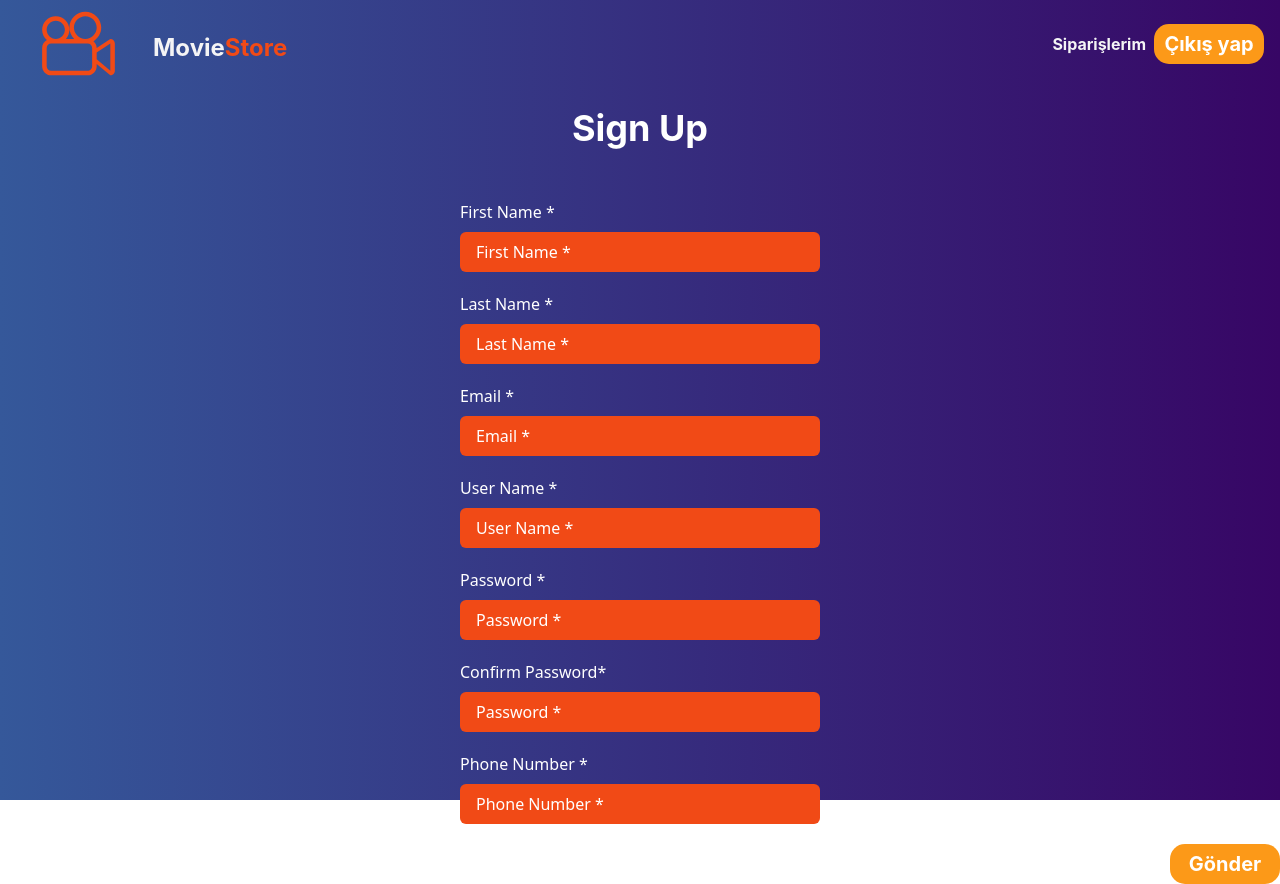
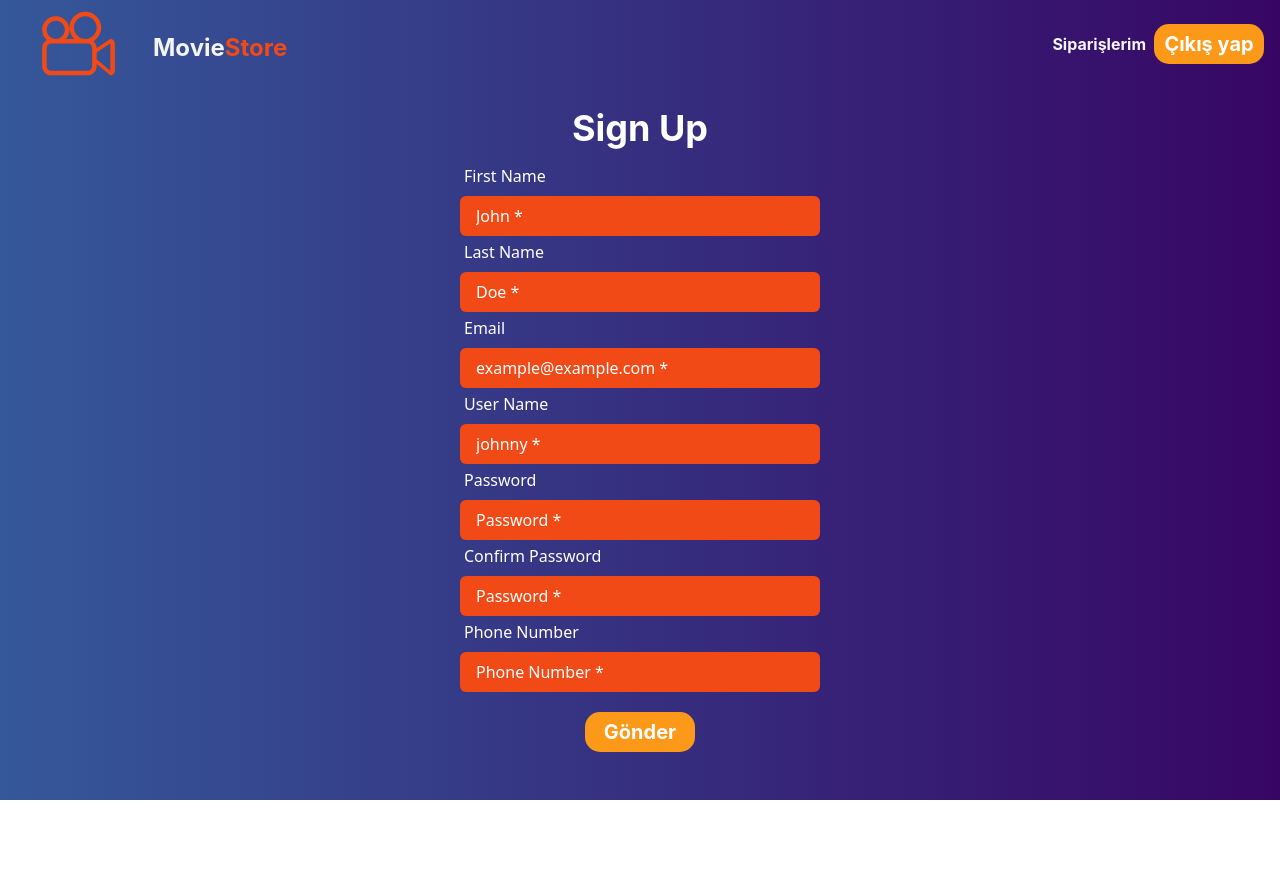
Before and after one commit to ardasenn/movie-front, a React (Create React App) app: page /register in a window 1280 px wide. After the commit the page ends 800 px from the top, so only its background shows below. Built offline with nearby package versions, Linux system fonts and the light colour scheme.

Commit message:
fix: signin , register  and card component

```diff
--- a/src/Api/ApiCall.js
+++ b/src/Api/ApiCall.js
@@ -3,13 +3,9 @@ import axios from "axios";
 axios.interceptors.request.use(
   function (config) {
     const token = localStorage.getItem("access-token-moviestore");
-    const { origin } = new URL(config.url);
-    const allowedOrigins = [process.env.REACT_APP_BASE_ENDPOINT];
-
-    if (allowedOrigins.includes(origin)) {
-      config.headers.authorization = token;
-    }
-
+    config.headers.Authorization = `Bearer ${token}`;
+    config.headers["Content-Type"] = "application/json";
+    config.withCredentials = true;
     return config;
   },
   function (error) {
@@ -33,3 +29,13 @@ export const fetchLogin = async (input) => {
   );
   return data;
 };
+export const getMovies = async () => {
+  try {
+    const { data } = await axios.get(
+      `${process.env.REACT_APP_BASE_ENDPOINT}/Movie/AllMovies`
+    );
+    return data;
+  } catch (error) {
+    console.log(error, "error");
+  }
+};
--- a/src/Pages/Auth/Register/index.jsx
+++ b/src/Pages/Auth/Register/index.jsx
@@ -27,10 +27,10 @@ export const Register = () => {
   };
   const [isModalOpen, setModalOpen] = useState(false);
   const onSubmit = async (data) => {
+    console.log("🚀 ~ file: index.jsx:30 ~ onSubmit ~ data:", data);
     try {
-      data.phoneNumber = String(data.phoneNumber);
+      data.phoneNumber = `${data.phoneNumber}`;
       const registerResponse = await fetchRegister(data);
-      console.log("register", registerResponse);
       registerResponse.isSuccess && setModalOpen(true);
     } catch (error) {
       console.log(error);
@@ -41,47 +41,47 @@ export const Register = () => {
     <>
       <form
         onSubmit={handleSubmit(onSubmit)}
-        className=" flex flex-col items-center pt-5  gap-8"
+        className=" flex flex-col items-center pt-5  gap-4"
       >
-        <h3 className="font-bold text-4xl mb-5 text-white">Sign Up</h3>
+        <h3 className="font-bold text-4xl text-white">Sign Up</h3>
 
         <Input
           register={register}
           labelFor="firstName"
           type="text"
-          labelText="First Name *"
-          placeholder="First Name *"
+          labelText="First Name"
+          placeholder="John *"
           errorMessage={errors.firstName?.message}
         />
         <Input
           register={register}
           labelFor="lastName"
           type="text"
-          labelText="Last Name *"
-          placeholder="Last Name *"
+          labelText="Last Name"
+          placeholder="Doe *"
           errorMessage={errors.lastName?.message}
         />
         <Input
           register={register}
           labelFor="email"
           type="email"
-          labelText="Email *"
-          placeholder="Email *"
+          labelText="Email"
+          placeholder="example@example.com *"
           errorMessage={errors.email?.message}
         />
         <Input
           register={register}
           labelFor="userName"
           type="text"
-          labelText="User Name *"
-          placeholder="User Name *"
+          labelText="User Name"
+          placeholder="johnny *"
           errorMessage={errors.userName?.message}
         />
         <Input
           register={register}
           labelFor="password"
           type="password"
-          labelText="Password *"
+          labelText="Password"
           placeholder="Password *"
           errorMessage={errors.password?.message}
         />
@@ -89,7 +89,7 @@ export const Register = () => {
           register={register}
           labelFor="passwordConfirm"
           type="password"
-          labelText="Confirm Password*"
+          labelText="Confirm Password"
           placeholder="Password *"
           errorMessage={errors.passwordConfirm?.message}
         />
@@ -97,11 +97,11 @@ export const Register = () => {
           register={register}
           labelFor="phoneNumber"
           type="tel"
-          labelText="Phone Number *"
+          labelText="Phone Number"
           placeholder="Phone Number *"
           errorMessage={errors.phoneNumber?.message}
         />
-        <div className="flex w-[360px] justify-end w-full">
+        <div className="flex w-[360px] justify-center w-full mt-4">
           <Button backgroundColor="bg-secondary">Gönder</Button>
         </div>
       </form>
--- a/src/Pages/Auth/SignIn/index.jsx
+++ b/src/Pages/Auth/SignIn/index.jsx
@@ -1,4 +1,4 @@
-import React from "react";
+import React, { useState } from "react";
 import { useForm } from "react-hook-form";
 import { Link } from "react-router-dom";
 import { fetchLogin } from "../../../Api/ApiCall";
@@ -10,14 +10,18 @@ import { Button } from "../../../components/Button";
 export const SignIn = () => {
   const { register, handleSubmit } = useForm();
   const navigate = useNavigate();
+  const [backendMessage, setBackendMessage] = useState("");
   const { login } = useAuth();
   const onSubmit = async (data) => {
     const registerResponse = await fetchLogin(data);
     if (!registerResponse.isSuccess) {
-      //todo
+      setBackendMessage(registerResponse.message);
     } else {
-      console.log(registerResponse);
       login(registerResponse.data);
+      localStorage.setItem(
+        "access-token-moviestore",
+        registerResponse.data.accessToken
+      );
       navigate("/");
     }
   };
@@ -25,27 +29,28 @@ export const SignIn = () => {
   return (
     <>
       <form
-        className=" flex flex-col items-center pt-5  gap-8"
+        className=" flex flex-col items-center pt-5  gap-4"
         onSubmit={handleSubmit(onSubmit)}
       >
-        <h3 className="font-bold text-4xl mb-5 text-white">Sign In</h3>
+        <h3 className="font-bold text-4xl  text-white">Sign In</h3>
+        {backendMessage && (
+          <span className="text-secondary text-xs mt-1">{backendMessage}</span>
+        )}
         <Input
           register={register}
           labelFor="email"
           type="email"
-          labelText="Email *"
+          labelText="Email"
           placeholder="Email *"
         />
         <Input
           register={register}
           labelFor="password"
           type="password"
-          labelText="Password *"
+          labelText="Password"
           placeholder="Password *"
         />
-        <div className="w-[360px] flex justify-end">
-          <Button backgroundColor="bg-secondary">Sign In</Button>
-        </div>
+        <div className="w-[360px] flex justify-between items-center">
           <p className="text-sm font-light text-gray-500 dark:text-gray-400">
             Don’t have an account yet?{" "}
             <Link to="/register">
@@ -54,6 +59,10 @@ export const SignIn = () => {
               </button>
             </Link>
           </p>
+          <div className="mt-2">
+            <Button backgroundColor="bg-secondary">Sign In</Button>
+          </div>
+        </div>
       </form>
     </>
   );
--- a/src/Pages/Main/Main.jsx
+++ b/src/Pages/Main/Main.jsx
@@ -1,14 +1,24 @@
-import React from "react";
+import React, { useEffect, useState } from "react";
 import { Card } from "../../components/Card/Card";
+import { getMovies } from "../../Api/ApiCall";
 export const Main = () => {
+  const [movies, setMovies] = useState([]);
+
+  useEffect(() => {
+    const getData = async () => {
+      const data = await getMovies();
+      setMovies(data);
+    };
+    getData();
+  }, []);
   return (
-    <>
+    <div className="flex justify-evenly flex-wrap gap-2">
       <Card />
       <Card />
       <Card />
       <Card />
       <Card />
       <Card />
-    </>
+    </div>
   );
 };
--- a/src/components/Card/Card.jsx
+++ b/src/components/Card/Card.jsx
@@ -1,11 +1,15 @@
 import React from "react";
 
-export const Card = () => {
+export const Card = ({ children, data }) => {
   return (
     <div className="h-[440px] w-[250px] hover:bg-secondary">
       <img src="/doga.jpg" className="w-[250px] h-[320px]" alt="" />
-      <p className="text-primary mt-2">100 quantity sold</p>
-      <p className="text-xl text-white font-bold">No Time To Die</p>
+      <p className="text-xl text-white  mt-2  font-bold">
+        {data?.name ? data.name : "No Time To Die"}
+      </p>
+      <p className="text-primary text-xs">
+        {data?.salesQuantity ? data.salesQuantity : "100"} quantity sold
+      </p>
       <div className="flex justify-between  text-white">
         <div className="flex items-center ">
           <img
@@ -13,11 +17,14 @@ export const Card = () => {
             className="w-[30px] h-[20px]"
             alt="imdb"
           />
-          <p className="ml-3">76.0/100</p>
+          <p className="ml-3">{data?.imdb ? data.imdb : "7.6"}/100</p>
         </div>
-        <p className="font-bold">100 TL</p>
+        <p className="font-bold">{data?.price ? data.price : "100"} TL</p>
       </div>
-      <p className="mt-1 text-primary">Action,Adeventure,Thriller</p>
+      <p className="mt-1 text-primary">
+        {data?.genres.map((gnr) => gnr.name)}Action,Adeventure,Thriller
+      </p>
+      {children}
     </div>
   );
 };
--- a/src/components/Input/index.jsx
+++ b/src/components/Input/index.jsx
@@ -12,7 +12,7 @@ export const Input = ({
     <div className="w-[360px] h-[60px]">
       <label
         htmlFor={labelFor}
-        className="font-medium font-sans block mb-2 text-white"
+        className="font-medium font-sans block mb-2 pl-1 text-white"
       >
         {labelText}
       </label>
@@ -22,7 +22,9 @@ export const Input = ({
         type={type}
         className="h-10 w-full pl-4 font-sans placeholder:font-medium placeholder:text-white text-white rounded-md bg-primary"
       />
-      <span className="text-secondary text-xs pl-3">{errorMessage}</span>
+      <div className="flex justify-end ">
+        <span className="text-secondary text-xs mt-1">{errorMessage}</span>
+      </div>
     </div>
   );
 };
```
Lines whose indentation alone changed are shown as unchanged.
